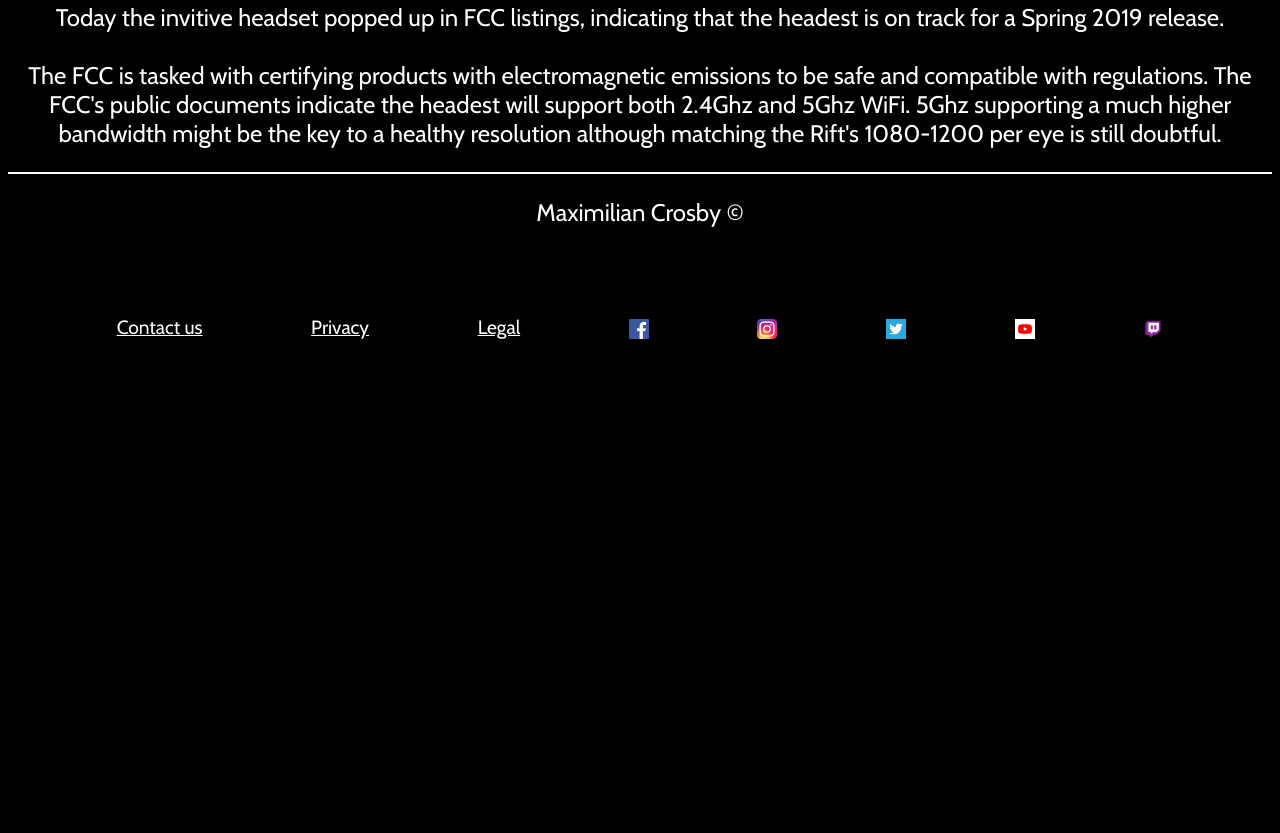
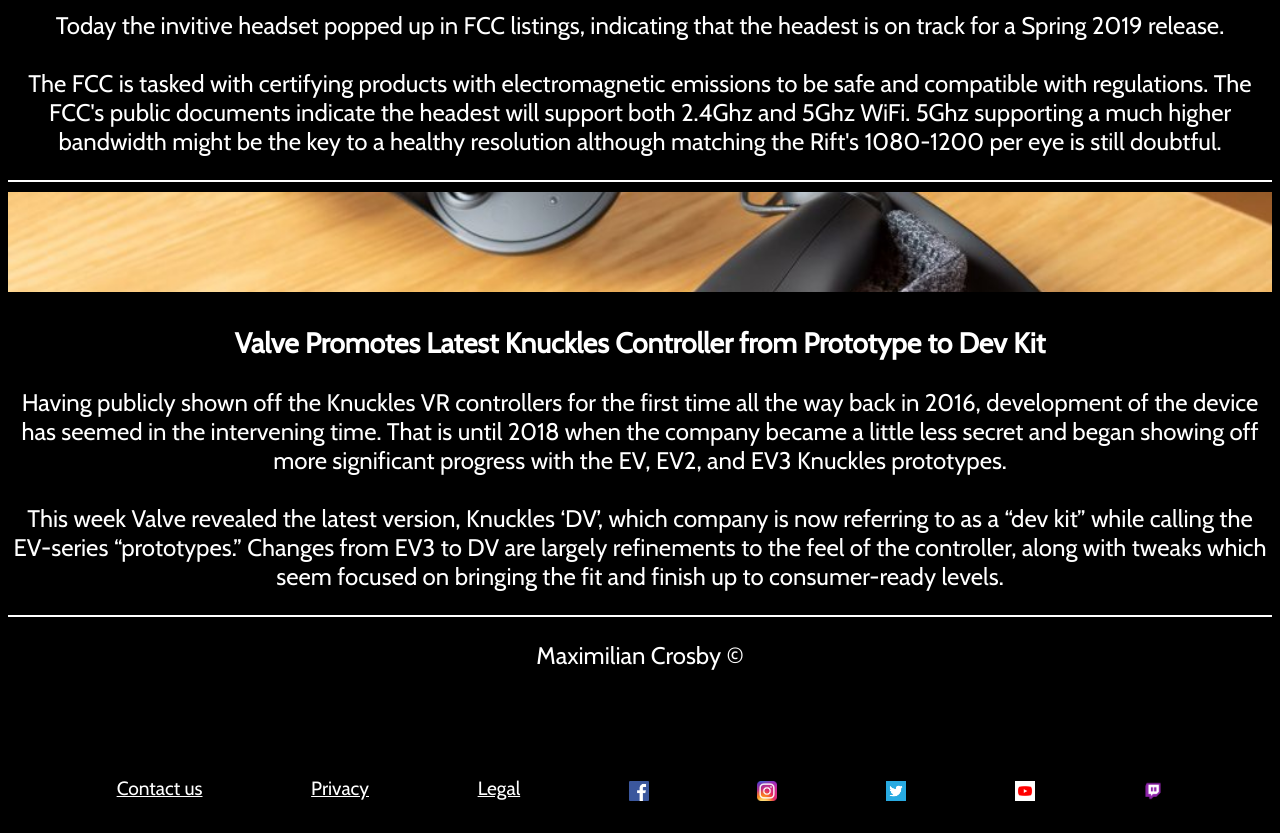
Before and after one commit to Maximilian118/Flex-Grid-Test---VR, a plain HTML site: page index.html in a window 1280 px wide. Shown: the part 3325-4158 px from the top of the page. Before the commit the page ends 3697 px from the top, so only its background shows below. Drawn offline with nearby package versions, Linux system fonts and the light colour scheme.

Commit message:
v12 - News Home Done

```diff
--- a/index.html
+++ b/index.html
@@ -57,6 +57,15 @@
         although matching the Rift's 1080-1200 per eye is still doubtful.
       </p>
       <div class="line"></div>
+      <img src="./valve-knuckles.jpg" alt="Feelreal project">
+      <h3>Valve Promotes Latest Knuckles Controller from Prototype to Dev Kit</h3>
+      <p>
+        Having publicly shown off the Knuckles VR controllers for the first time all the way back in 2016, development of the device has seemed in the intervening time. That is until 2018 when the company became a
+        little less secret and began showing off more significant progress with the EV, EV2, and EV3 Knuckles prototypes.<br><br>This week Valve revealed the latest version, Knuckles ‘DV’, which company is now referring
+        to as a “dev kit” while calling the EV-series “prototypes.” Changes from EV3 to DV are largely refinements to the feel of the controller, along with tweaks which seem focused on bringing the fit and finish up to
+        consumer-ready levels.
+      </p>
+      <div class="line"></div>
     </main>
     <footer>Maximilian Crosby ©</footer>
   </div>
```
Also changed, not shown: valve-knuckles.jpg (added).
